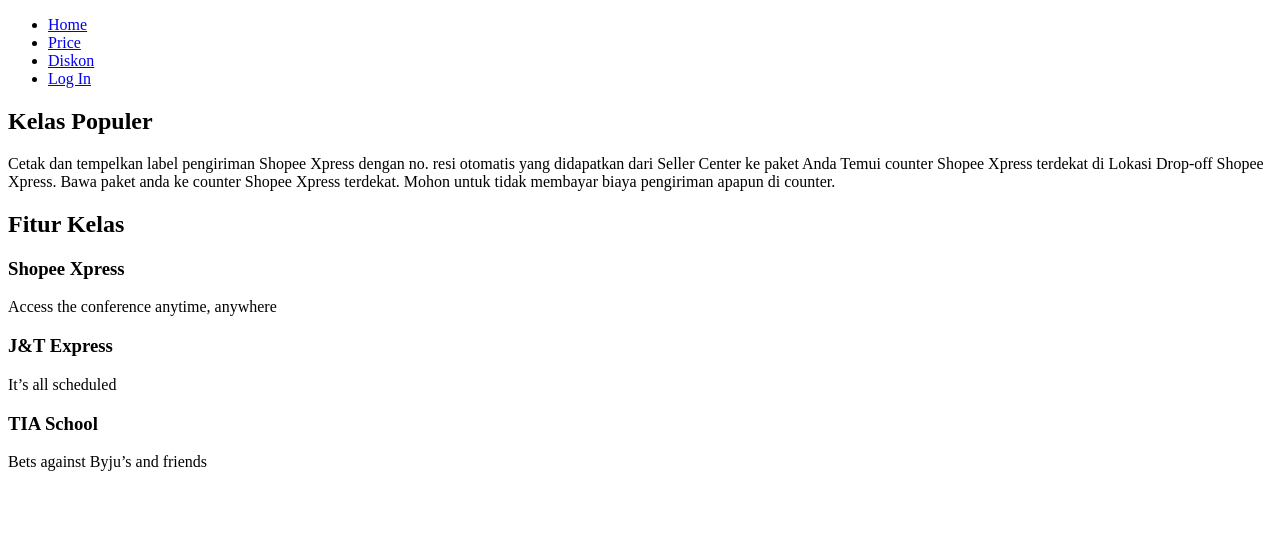
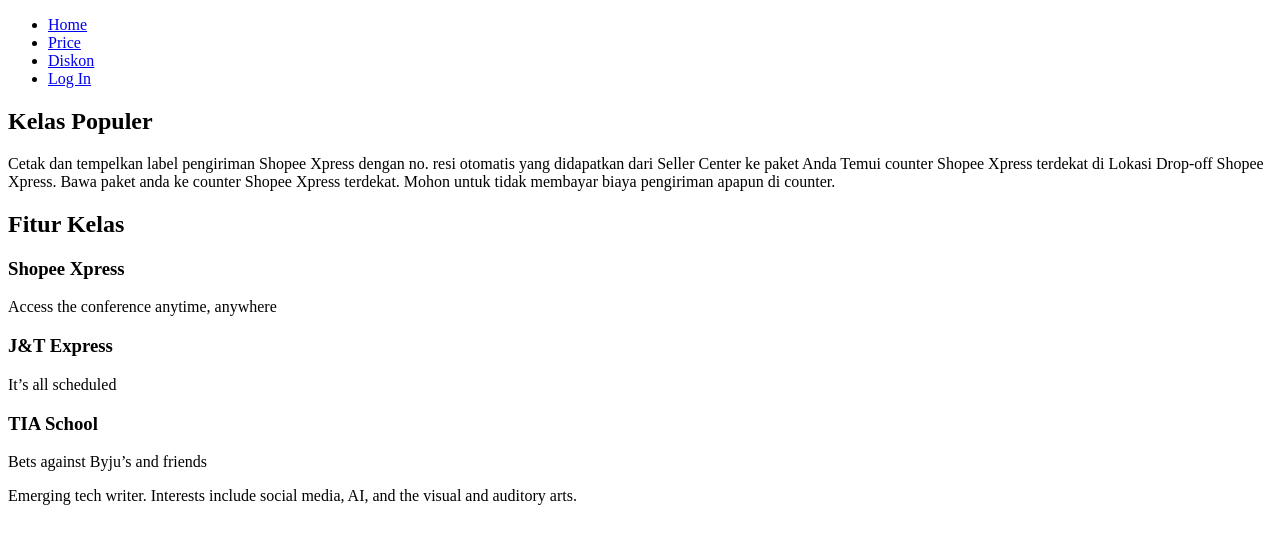
Before and after one commit to iryawan91/bwa-html5, a plain HTML site: page website.html in a window 1280 px wide. Drawn offline with Linux system fonts and the light colour scheme.

Commit message:
Update "11.Footer"

```diff
--- a/website.html
+++ b/website.html
@@ -53,5 +53,7 @@
         </p>
     </section>
 
+    <footer>Emerging tech writer. Interests include social media, AI, and the visual and auditory arts.</footer>
+
 </body>
 </html>
```
